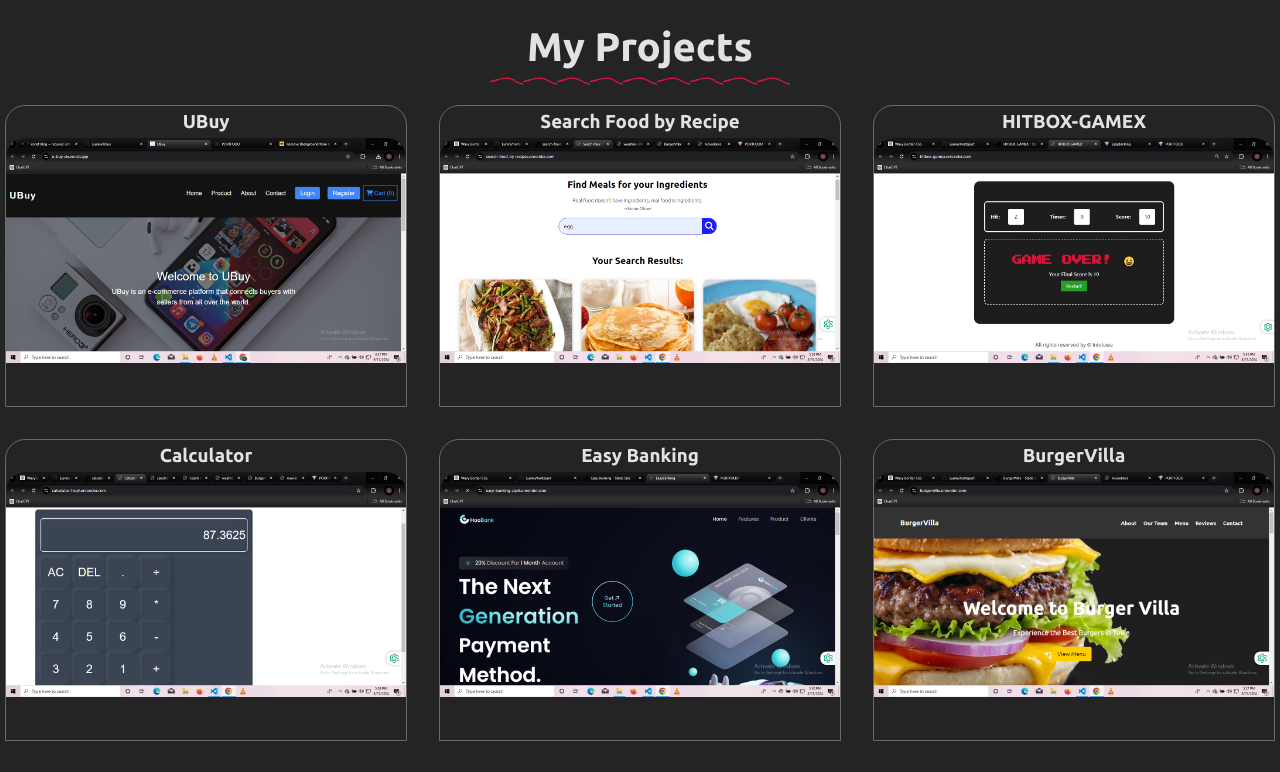
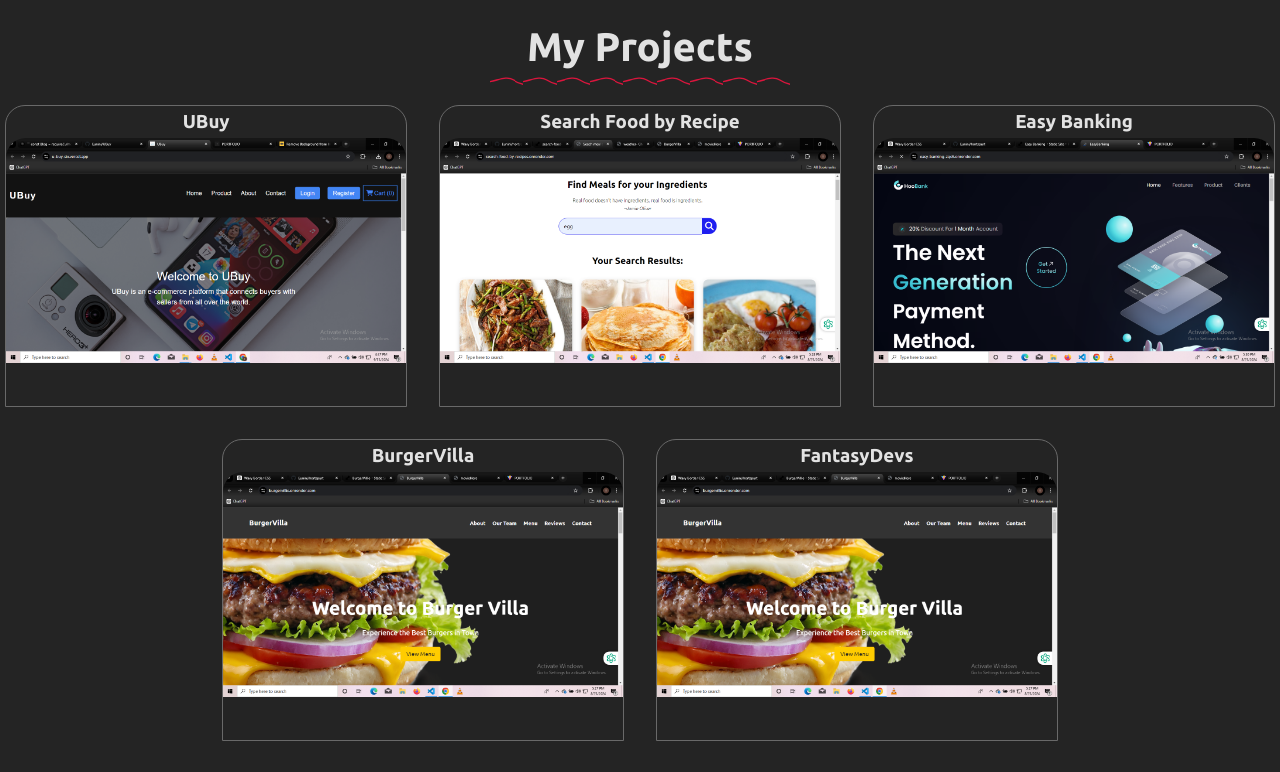
Before and after one commit to Eunini/portfolio, a React (Vite) app: page / in a window 1280 px wide. Shown: the part 1180-1952 px from the top of the page. Built offline with nearby package versions, Linux system fonts and the light colour scheme.

Commit message:
Update projectData.js

```diff
--- a/src/constants/projectData.js
+++ b/src/constants/projectData.js
@@ -13,20 +13,6 @@ const projects = [
       url: 'https://search-food-by-recipes.onrender.com',
       sourceUrl: 'https://github.com/Eunini/search-food-by-recipes'
     },
-    {
-      title: 'HITBOX-GAMEX',
-      description: 'A game inspired for fun, cn be played just for relaxation.',
-      img: '/images/2.png',
-      url: ' https://hitboxgamex.vercel.app/ ',
-      sourceUrl: 'https://github.com/Eunini/HITBOX-GAMEX'
-    },
-    {
-        title: 'Calculator',
-        description: 'A simple and efficient calculator that handles basic arithmetic operations with a clean interface.',
-        img: '/images/3.png',
-        url: 'https://calculator-hsq4.onrender.com',
-        sourceUrl: 'https://github.com/Eunini/calculator'
-      },
       {
         title: 'Easy Banking',
         description: 'A user-friendly banking site landing page designed to practice frontend skill.',
@@ -41,26 +27,12 @@ const projects = [
         url: 'https://burgervillie.onrender.com',
         sourceUrl: 'https://github.com/Eunini/BurgerVilla'
       },
-      {
-        title: 'Spectral',
-        description: 'A landing page on fashion, updates and advice from fashionistas',
-        img: '/images/7.png',
-        url: 'https://spectral-w7h1.onrender.com',
-        sourceUrl: 'https://github.com/Eunini/spectral'
-      },
-      {
-        title: 'Check Weather',
-        description: 'A weather site that provides real-time weather updates for any location worldwide.',
-        img: '/images/8.png',
-        url: 'https://checkweather-itkr.onrender.com',
-        sourceUrl: 'https://github.com/Eunini/checkweather'
-      },
-      {
-        title: 'Encrypt Word',
-        description: 'This is a solution to a coding challenge on encryption of sentence',
-        img: '/images/1.png',
-        url: 'https://eunini.github.io/Encrytion/ ',
-        sourceUrl: 'https://github.com/Eunini/Encryption'
+     {
+        title: 'FantasyDevs',
+        description: 'An online landing system for web developers.',
+        img: '/images/6.png',
+        url: 'https://fantasy-devs-8nic.vercel.app/',
+        sourceUrl: 'FantasyDevs'
       },
   ];
 
```
